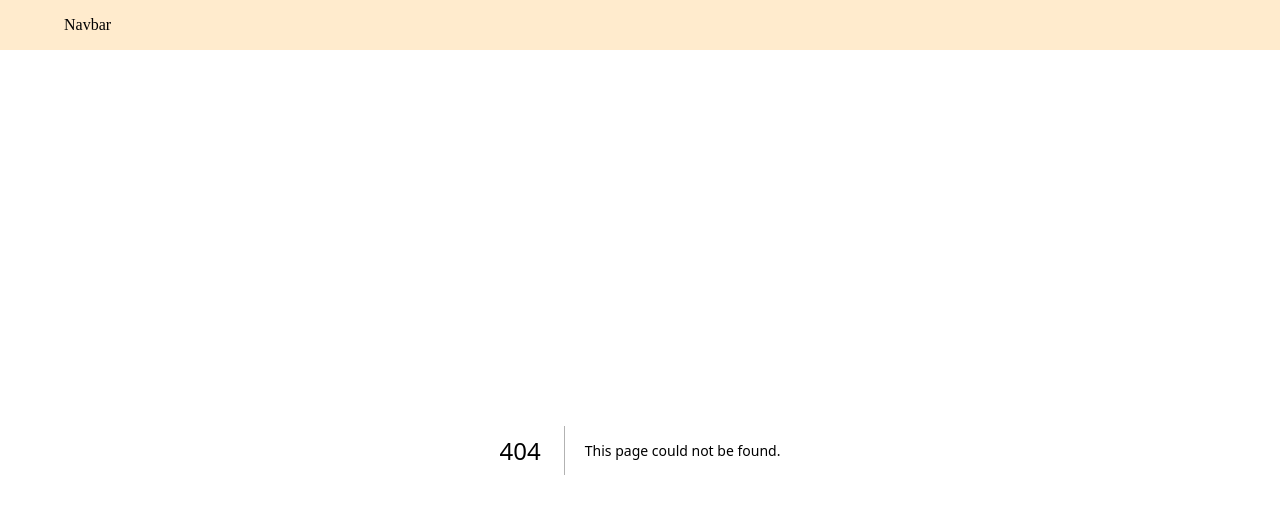
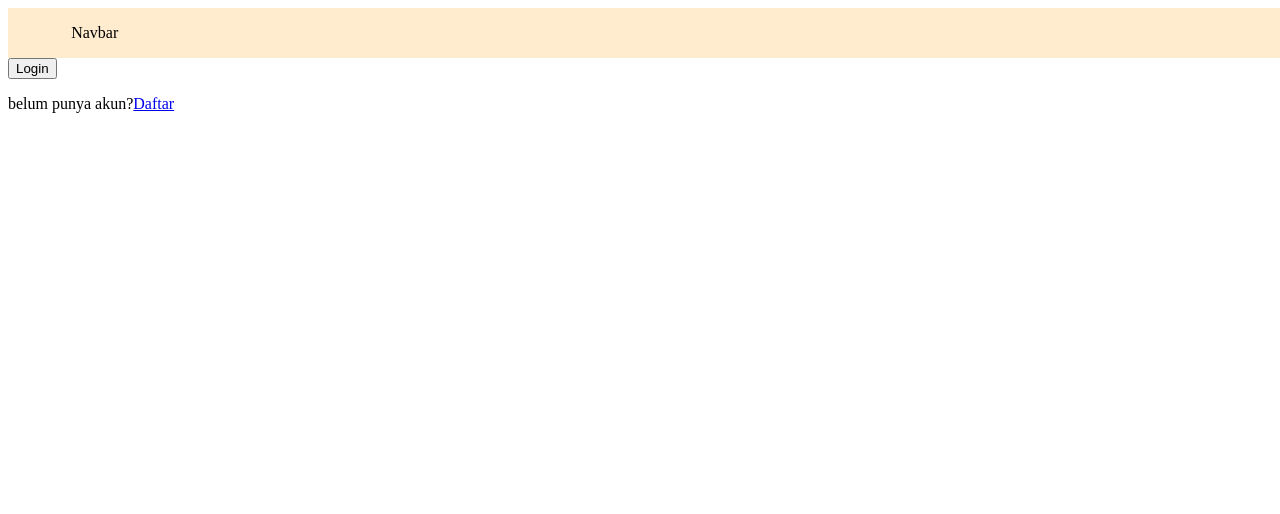
Before and after one commit to fahmi-azzuhri/learn-next, a Next.js app: page /auth/login in a window 1280 px wide. Before the commit this address had no page. Shown: the top 514 px of the page. Built offline with nearby package versions, Linux system fonts and the light colour scheme.

Commit message:
learn navigation and link

```diff
--- /dev/null
+++ b/src/pages/auth/login.tsx
@@ -0,0 +1,21 @@
+import Link from "next/link";
+import { useRouter } from "next/router";
+import React from "react";
+
+const LoginPage = () => {
+  const router = useRouter();
+  const handleButton = () => {
+    router.push("/product");
+  };
+  return (
+    <div>
+      <button onClick={() => handleButton()}>Login</button>
+      <p>
+        belum punya akun?
+        <Link href={"/auth/register"}>Daftar</Link>
+      </p>
+    </div>
+  );
+};
+
+export default LoginPage;
```
Also changed, not shown: src/pages/auth/register.tsx (added, +12 -0 lines), src/pages/product/index.tsx (+9 -1 lines).
